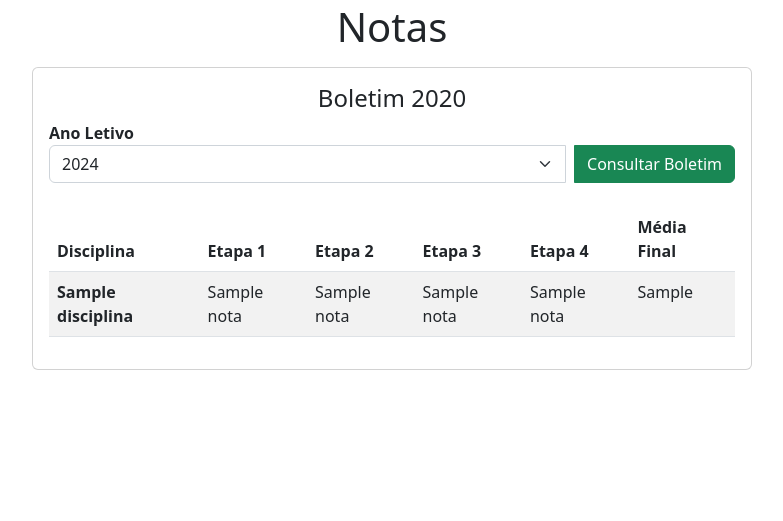
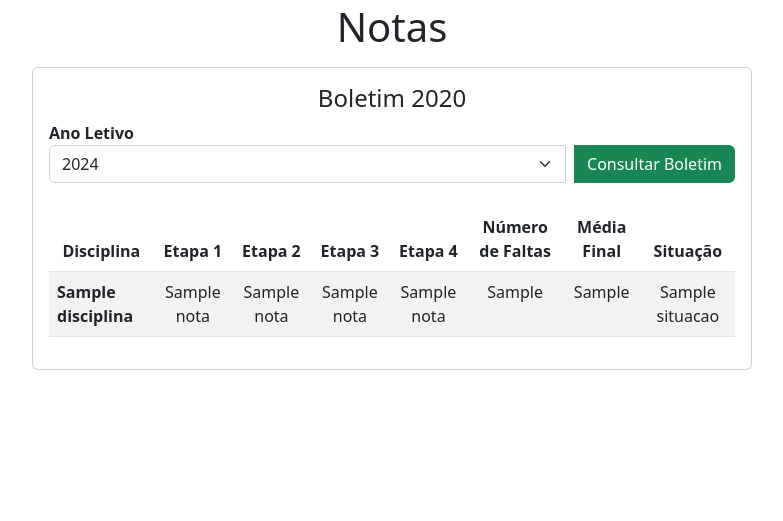
Before and after one commit to manoelcn/projeto01-pos-2024, a Flask app: template templates/grades.html in a window 1280 px wide. Shown: the part 162-683 px from the top of the page, without its empty margins (248-1031 px from the left). Run offline with Flask 3, Linux system fonts and the light colour scheme; the template is opened without the code that fills it: most values are stand-ins (such as "Sample title", 1, 10 or a date in 2020); grey boxes marked "Sample" are stand-in pictures; some libraries are stand-ins or nearby versions.

Commit message:
adjustments to the grades table

```diff
--- a/templates/grades.html
+++ b/templates/grades.html
@@ -25,34 +25,38 @@
                     </div>
 
                     <div class="table-responsive">
+                        {% if grades_data %}
                         <table class="table table-striped">
                             <thead>
                                 <tr>
-                                    <th scope="col">Disciplina</th>
-                                    <th scope="col">Etapa 1</th>
-                                    <th scope="col">Etapa 2</th>
-                                    <th scope="col">Etapa 3</th>
-                                    <th scope="col">Etapa 4</th>
-                                    <th scope="col">Média Final</th>
+                                    <th scope="col" class="text-center">Disciplina</th>
+                                    <th scope="col" class="text-center">Etapa 1</th>
+                                    <th scope="col" class="text-center">Etapa 2</th>
+                                    <th scope="col" class="text-center">Etapa 3</th>
+                                    <th scope="col" class="text-center">Etapa 4</th>
+                                    <th scope="col" class="text-center">Número de Faltas</th>
+                                    <th scope="col" class="text-center">Média Final</th>
+                                    <th scope="col" class="text-center">Situação</th>
                                 </tr>
                             </thead>
                             <tbody>
-                                {% if grades_data %}
-                                    {% for data in grades_data %}
-                                    <tr>
-                                        <th scope="row">{{ data.disciplina }}</th>
-                                        <td>{{ data.nota_etapa_1['nota'] }}</td>
-                                        <td>{{ data.nota_etapa_2['nota'] }}</td>
-                                        <td>{{ data.nota_etapa_3['nota'] }}</td>
-                                        <td>{{ data.nota_etapa_4['nota'] }}</td>
-                                        <td>{{ data.media_disciplina }}</td>
-                                    </tr>
-                                    {% endfor %}
-                                {% else %}
-                                    <p class="text-center"><strong>Você não tem nenhum boletim registrado nesse ano!</strong></p>
-                                {% endif %}
+                                {% for data in grades_data %}
+                                <tr>
+                                    <th scope="row">{{ data.disciplina }}</th>
+                                    <td class="text-center">{{ data.nota_etapa_1['nota'] if data.nota_etapa_1['nota'] is not none else '-' }}</td>
+                                    <td class="text-center">{{ data.nota_etapa_2['nota'] if data.nota_etapa_2['nota'] is not none else '-' }}</td>
+                                    <td class="text-center">{{ data.nota_etapa_3['nota'] if data.nota_etapa_3['nota'] is not none else '-' }}</td>
+                                    <td class="text-center">{{ data.nota_etapa_4['nota'] if data.nota_etapa_4['nota'] is not none else '-' }}</td>
+                                    <td class="text-center">{{ data.numero_faltas }}</td>
+                                    <td class="text-center">{{ data.media_disciplina if data.media_disciplina is not none else '-' }}</td>
+                                    <td class="text-center">{{ data.situacao }}</td>
+                                </tr>
+                                {% endfor %}
                             </tbody>
                         </table>
+                        {% else %}
+                            <p class="text-center"><strong>Você não tem nenhum boletim registrado em {{ year }}!</strong></p>
+                        {% endif %}
                     </div>
                 </div>
             </div>
```
